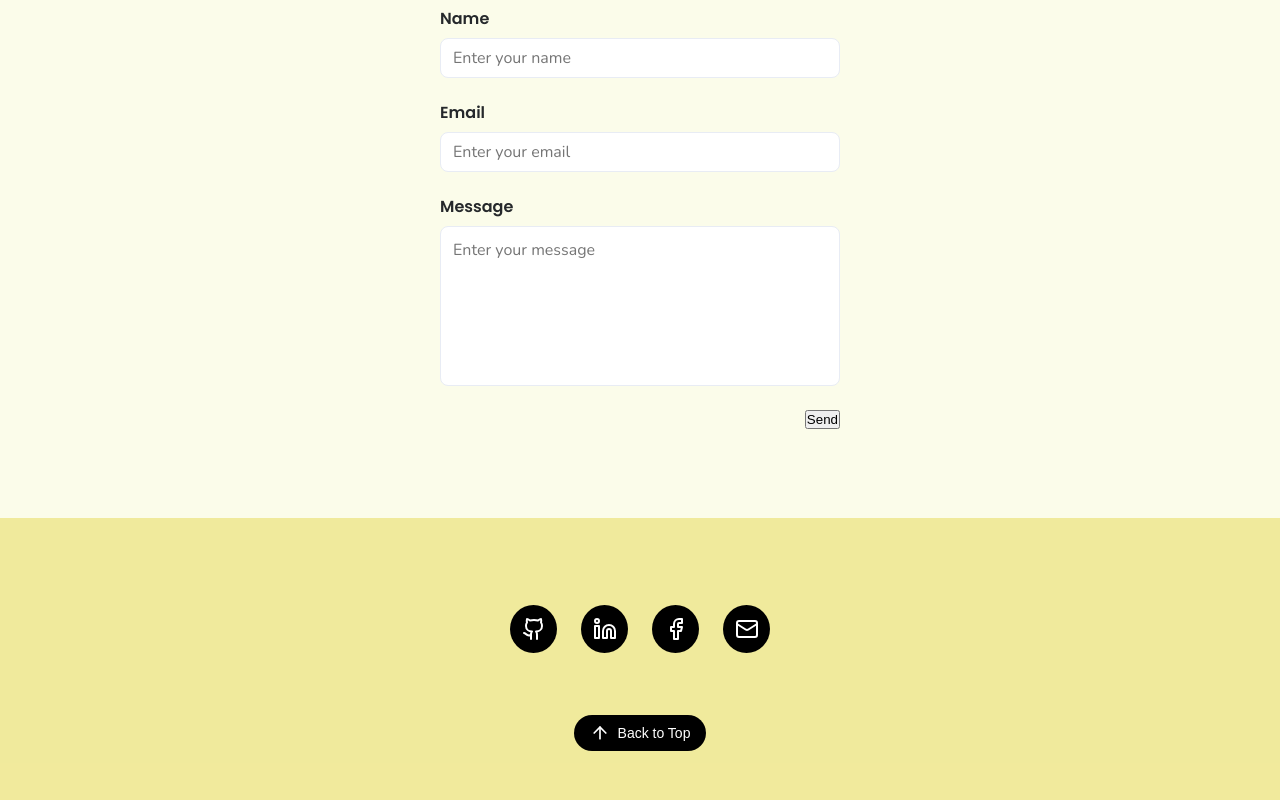
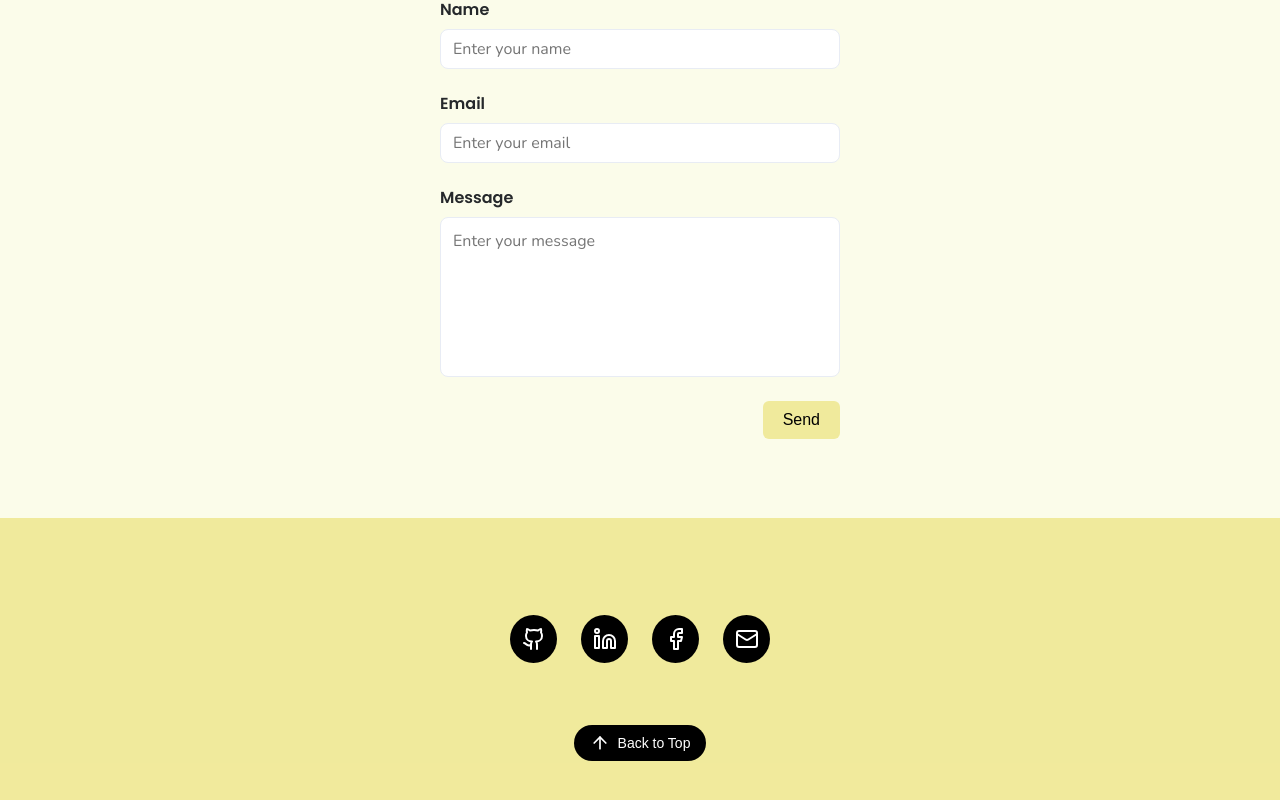
Before and after one commit to mihirishanika/my-portfolio, a React (Create React App) app: page / in a window 1280 px wide. Shown: the part 6858-7658 px from the top of the page. Built offline with nearby package versions, Linux system fonts and the light colour scheme.

Commit message:
Contact.css

```diff
--- a/src/styles/Contact.css
+++ b/src/styles/Contact.css
@@ -87,6 +87,16 @@
   font-size: 16px;
   resize: none;
 }
+.btn-primary {
+  background-color:  rgba(240, 233, 152, 0.95); /* Bootstrap blue */
+  color: rgb(0, 0, 0);
+  border: none;
+  padding: 10px 20px;
+  font-size: 16px;
+  border-radius: 6px;
+  cursor: pointer;
+  transition: transform 0.2s ease;
+}
 
 @media (max-width: 768px) {
   .contact-container {
```
